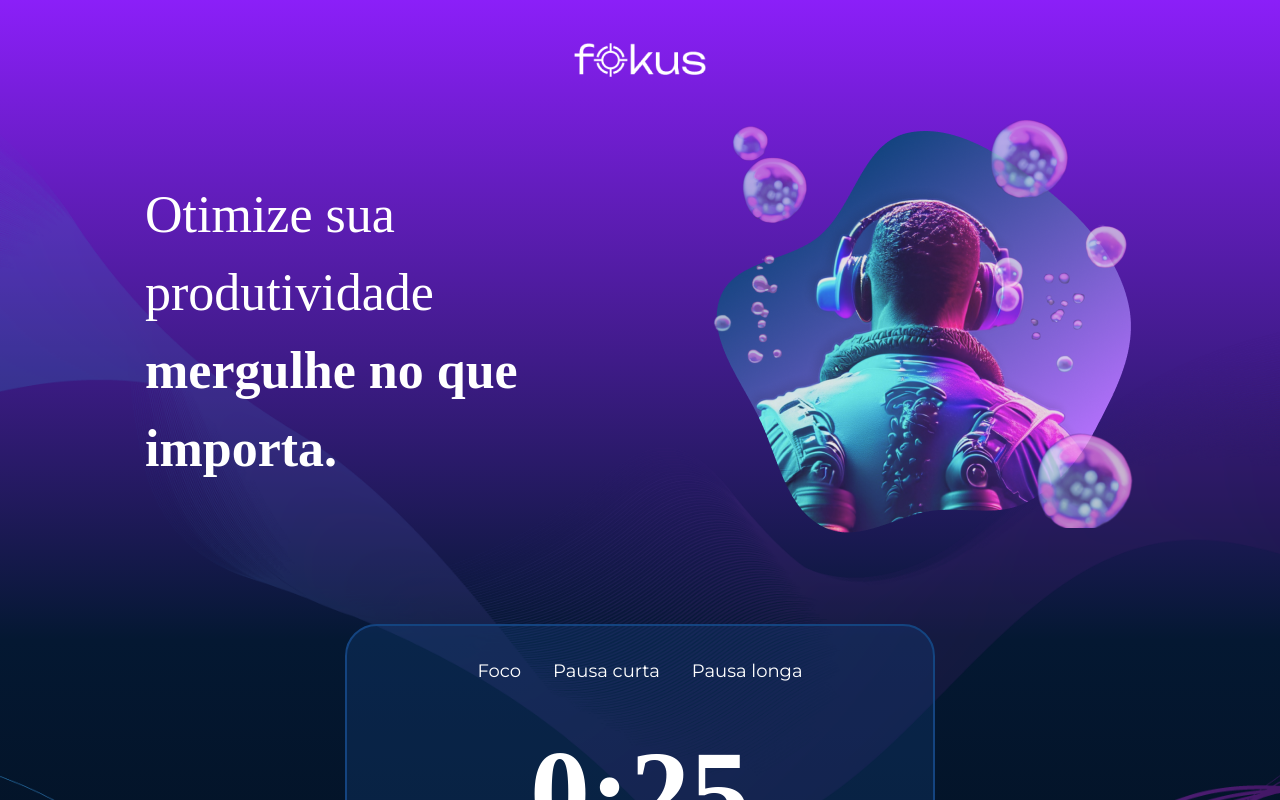
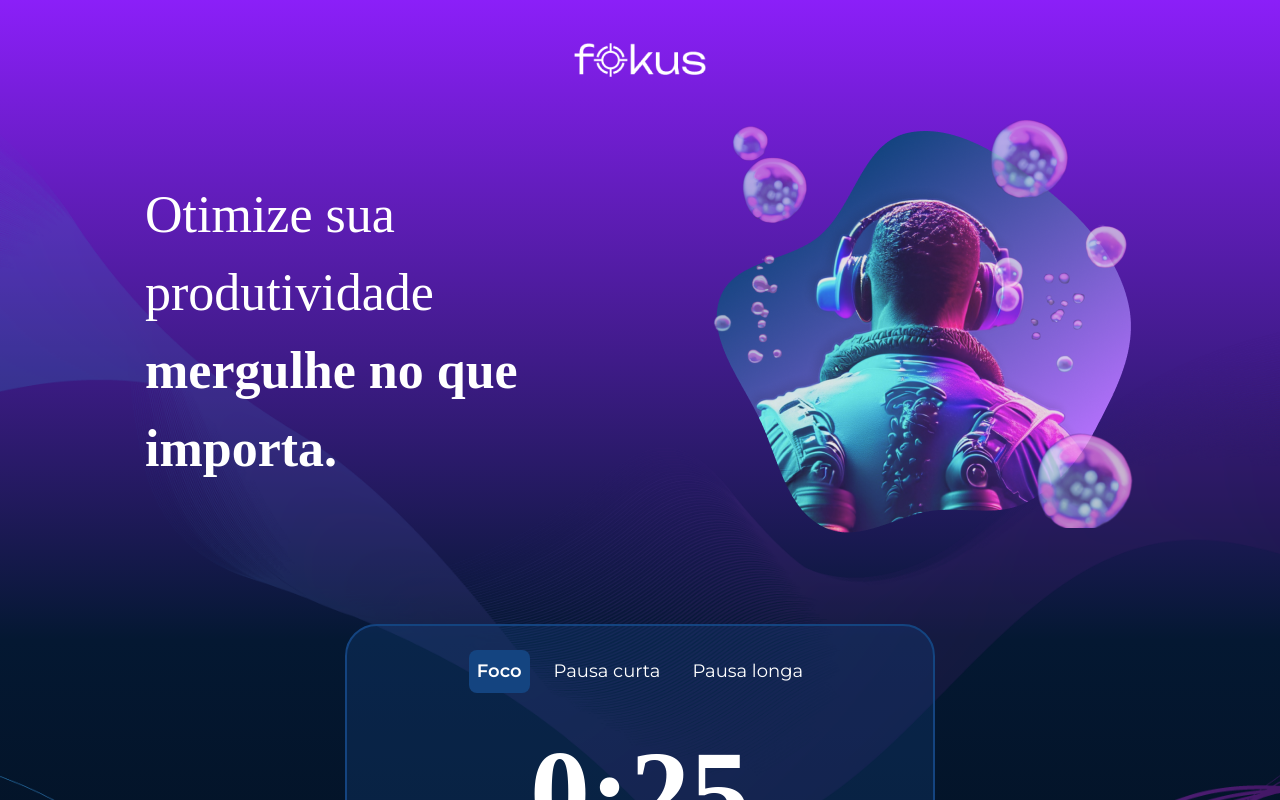
Before and after one commit to NeiltonSeguins/4487-react-hooks, a React (Vite) app: page / in a window 1280 px wide. Shown: the top 800 px of the page. Built offline with nearby package versions, Linux system fonts and the light colour scheme; a web font is replaced by a local one.

Commit message:
Vídeo 1.3

```diff
--- a/src/components/Cronometro/BotaoCronometro/index.jsx
+++ b/src/components/Cronometro/BotaoCronometro/index.jsx
@@ -1,12 +1,16 @@
 import styles from "./styles.module.css";
 import play_arrowImg from "/src/assets/imgs/play_arrow.png";
+import pauseImg from "/src/assets/imgs/pause.png";
 
-const BotaoCronometro = () => {
+const BotaoCronometro = ({ emExecucao, onClick }) => {
   return (
     <div className={styles["cronometer__primary-button-wrapper"]}>
-      <button className={styles["cronometer__primary-button"]}>
-        <img className={styles["cronometer__primary-button-icon"]} src={play_arrowImg} />
-        <span>{"Começar"}</span>
+      <button onClick={onClick} className={styles["cronometer__primary-button"]}>
+        <img
+          className={styles["cronometer__primary-button-icon"]}
+          src={emExecucao ? pauseImg : play_arrowImg}
+        />
+        <span>{emExecucao ? "Pausar" : "Começar"}</span>
       </button>
     </div>
   );
--- a/src/components/Cronometro/BotoesModos/index.jsx
+++ b/src/components/Cronometro/BotoesModos/index.jsx
@@ -2,30 +2,14 @@
 
 import BotaoModo from "./BotaoModo";
 
-const modos = [
-  {
-    id: "foco",
-    nome: "Foco",
-    duracao: 25 * 60, // em minutos
-  },
-  {
-    id: "pausa_curta",
-    nome: "Pausa curta",
-    duracao: 5 * 60, // em minutos
-  },
-  {
-    id: "pausa_longa",
-    nome: "Pausa longa",
-    duracao: 15 * 60, // em minutos
-  },
-];
-
-const BotoesModos = () => {
+const BotoesModos = ({ modos, modoAtual, onModoSelecionado }) => {
   return (
     <ul className={styles["cronometer-modes"]}>
       {modos.map((m) => (
         <li key={m.id}>
-          <BotaoModo ativo={false}>{m.nome}</BotaoModo>
+          <BotaoModo ativo={m.id === modoAtual.id} onClick={() => onModoSelecionado(m)}>
+            {m.nome}
+          </BotaoModo>
         </li>
       ))}
     </ul>
--- a/src/components/Cronometro/Timer/index.jsx
+++ b/src/components/Cronometro/Timer/index.jsx
@@ -1,7 +1,6 @@
 import styles from "./styles.module.css";
 
-export default function Timer() {
-  const tempoRestante = 25;
+export default function Timer({ tempoRestante }) {
   const minutos = Math.floor(tempoRestante / 60);
   const segundos = tempoRestante % 60;
 
--- a/src/components/Cronometro/index.jsx
+++ b/src/components/Cronometro/index.jsx
@@ -4,14 +4,68 @@
 import Timer from "./Timer";
 import SwitchMusica from "./SwitchMusica";
 import BotaoCronometro from "./BotaoCronometro";
+import { useEffect } from "react";
+import { useState } from "react";
+
+const modos = [
+  {
+    id: "foco",
+    nome: "Foco",
+    duracao: 25, // em minutos
+  },
+  {
+    id: "pausa_curta",
+    nome: "Pausa curta",
+    duracao: 5, // em minutos
+  },
+  {
+    id: "pausa_longa",
+    nome: "Pausa longa",
+    duracao: 15, // em minutos
+  },
+];
 
 export default function Cronometro() {
+  const [modoAtual, setModoAtual] = useState(modos[0]);
+  const [tempoRestante, setTempoRestante] = useState(modoAtual.duracao);
+  const [emExecucao, setEmExecucao] = useState(false); // Para saber se o cronômetro está rodando
+
+  useEffect(() => {
+    let intervalo;
+
+    if (emExecucao && tempoRestante > 0) {
+      intervalo = setInterval(() => {
+        setTempoRestante((prev) => prev - 1);
+      }, 1000);
+    } else if (tempoRestante === 0) {
+      setModoAtual((prev) => {
+        const modoAtualIndex = modos.findIndex((modo) => modo.id === prev.id);
+        const proximoModo = modos[(modoAtualIndex + 1) % modos.length];
+        setTempoRestante(proximoModo.duracao);
+        return proximoModo;
+      });
+      setEmExecucao(false);
+    }
+
+    return () => clearInterval(intervalo);
+  }, [emExecucao, tempoRestante, modoAtual]);
+
+  const alternarCronometro = () => {
+    setEmExecucao((prev) => !prev);
+  };
+
+  const selecionarModo = (novoModo) => {
+    setModoAtual(novoModo);
+    setTempoRestante(novoModo.duracao);
+    setEmExecucao(false);
+  };
+
   return (
     <div className={styles["cronometer"]}>
-      <BotoesModos />
-      <Timer />
+      <BotoesModos modos={modos} modoAtual={modoAtual} onModoSelecionado={selecionarModo} />
+      <Timer tempoRestante={tempoRestante} />
       <SwitchMusica />
-      <BotaoCronometro />
+      <BotaoCronometro emExecucao={emExecucao} onClick={alternarCronometro} />
     </div>
   );
 }
```
